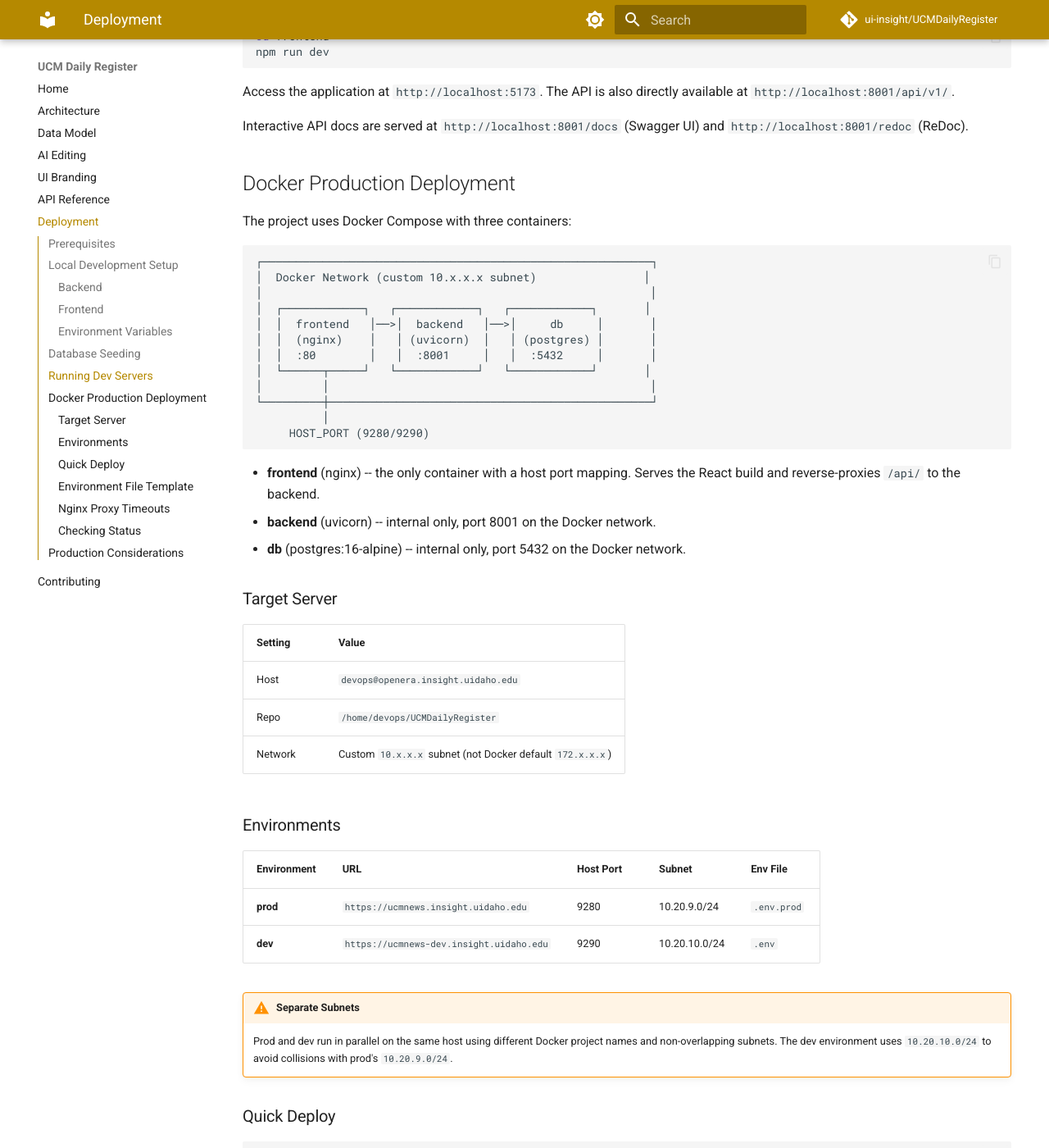
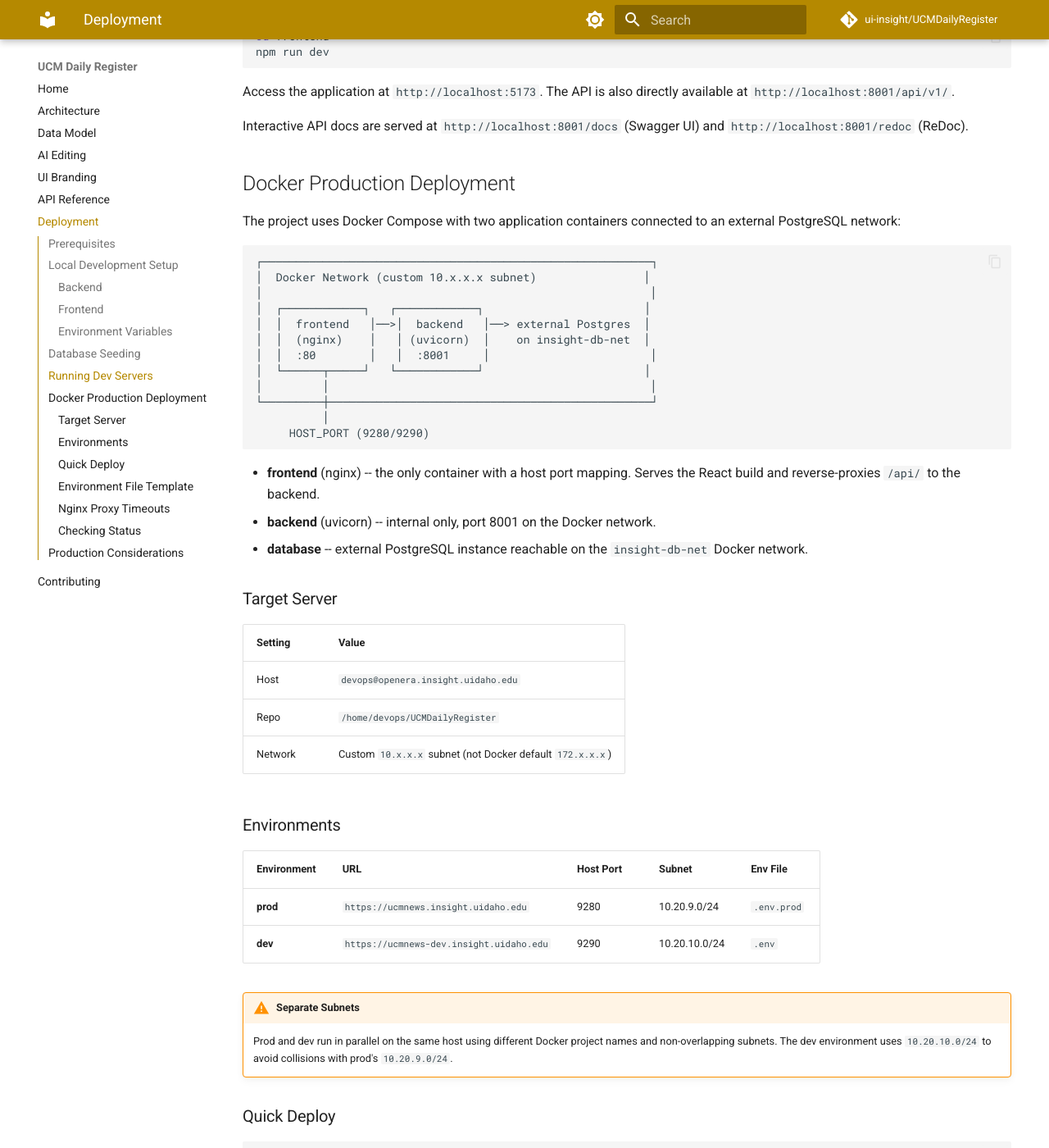
Before and after one commit to ui-insight/UCMDailyRegister, an MkDocs documentation site: the page built from docs/deployment.md, in a window 1280 px wide and 1400 px high, scrolled down 2677 px. Shown: the whole window at 82% size. Built offline with MkDocs 1.6.1 and Material for MkDocs 9.7.7, drawn with Linux system fonts in a browser that asks for light colours; comment, search, counter and statistics services are not loaded; some of the changed text lies outside the part shown.

Commit message:
Add safer deployment workflow

````diff
--- a/docs/deployment.md
+++ b/docs/deployment.md
@@ -122,17 +122,18 @@ Interactive API docs are served at `http://localhost:8001/docs` (Swagger UI) and
 
 ## Docker Production Deployment
 
-The project uses Docker Compose with three containers:
+The project uses Docker Compose with two application containers connected to an
+external PostgreSQL network:
 
 ```
 ┌──────────────────────────────────────────────────────────┐
 │  Docker Network (custom 10.x.x.x subnet)                │
 │                                                          │
-│  ┌────────────┐   ┌────────────┐   ┌────────────┐       │
-│  │  frontend   │──>│  backend   │──>│     db     │       │
-│  │  (nginx)    │   │ (uvicorn)  │   │ (postgres) │       │
-│  │  :80        │   │  :8001     │   │  :5432     │       │
-│  └──────┬─────┘   └────────────┘   └────────────┘       │
+│  ┌────────────┐   ┌────────────┐                        │
+│  │  frontend   │──>│  backend   │──> external Postgres  │
+│  │  (nginx)    │   │ (uvicorn)  │    on insight-db-net  │
+│  │  :80        │   │  :8001     │                        │
+│  └──────┬─────┘   └────────────┘                        │
 │         │                                                │
 └─────────┼────────────────────────────────────────────────┘
           │
@@ -141,7 +142,7 @@ The project uses Docker Compose with three containers:
 
 - **frontend** (nginx) -- the only container with a host port mapping. Serves the React build and reverse-proxies `/api/` to the backend.
 - **backend** (uvicorn) -- internal only, port 8001 on the Docker network.
-- **db** (postgres:16-alpine) -- internal only, port 5432 on the Docker network.
+- **database** -- external PostgreSQL instance reachable on the `insight-db-net` Docker network.
 
 ### Target Server
 
````
Also changed, not shown: other parts of docs/deployment.md (+11 -4 lines), 1 other file.
